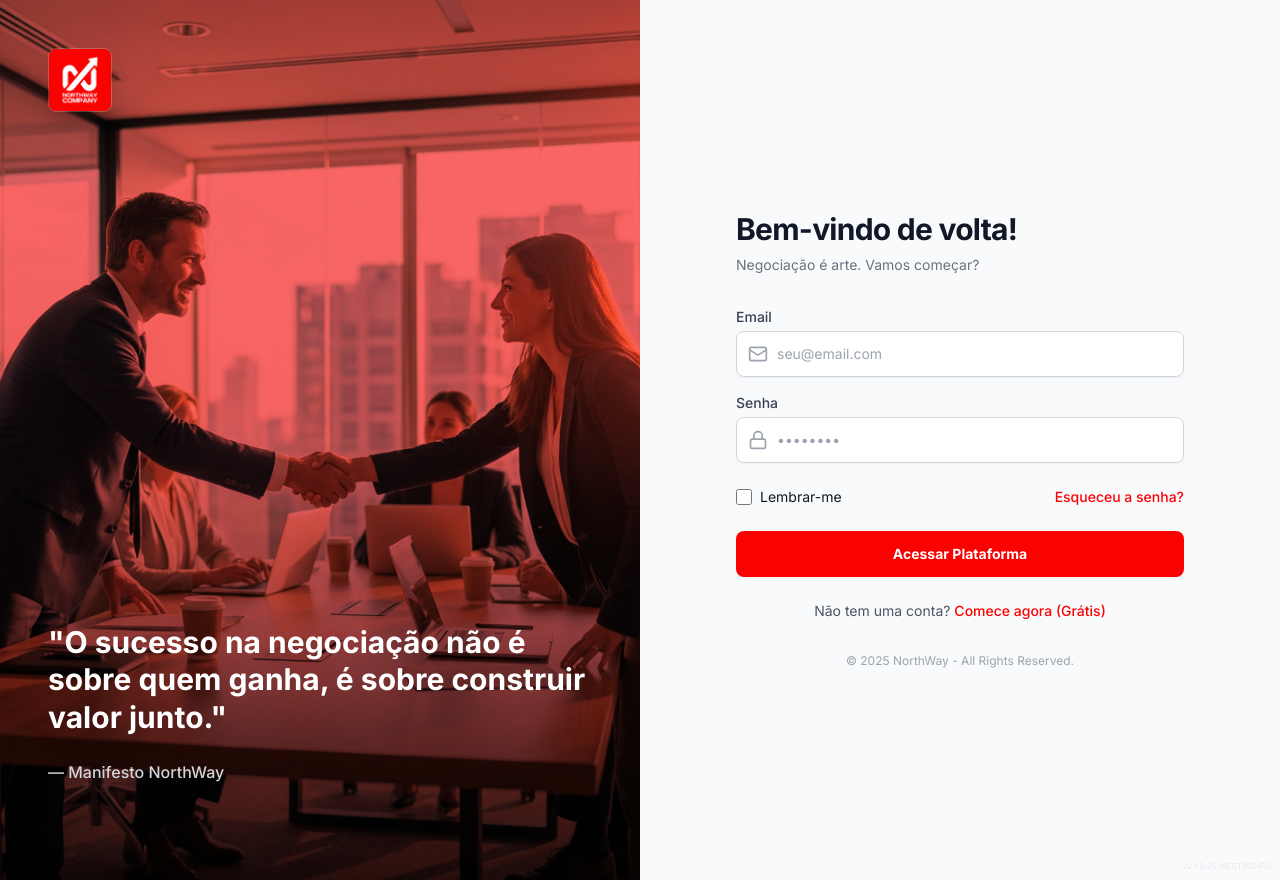
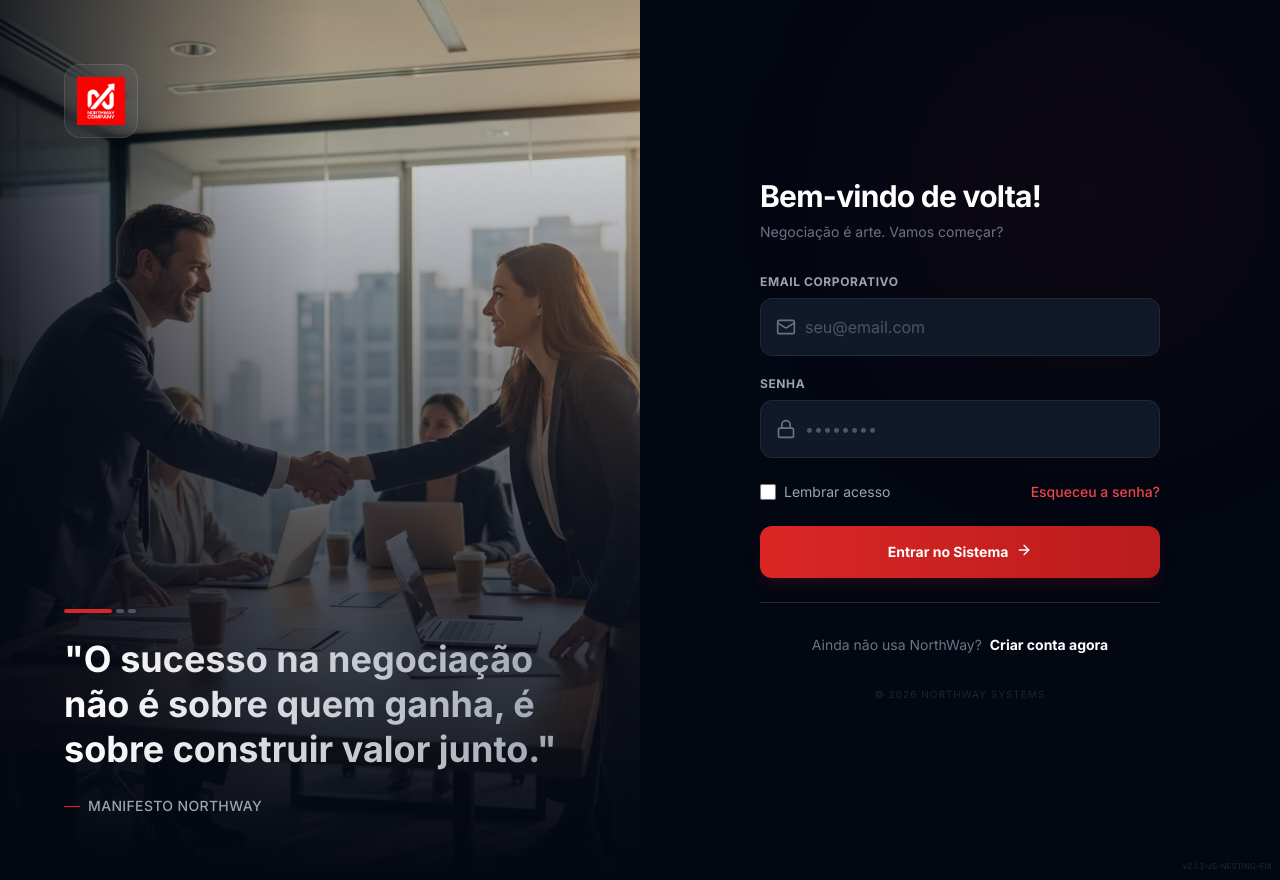
Before and after one commit to marcioholm/NorthWay-2.0, a Flask app: page /login in a window 1280 px wide. Run offline with Flask 3, Linux system fonts and the light colour scheme; some libraries are stand-ins or nearby versions.

Commit message:
Feat: New Premium Dark Login Design (Removed 'Grátis')

```diff
--- a/northway_crm/templates/login.html
+++ b/northway_crm/templates/login.html
@@ -1,49 +1,66 @@
 {% extends "base.html" %}
 
 {% block content %}
-<div class="min-h-screen flex bg-white">
-    <!-- Left Side: Image & Branding -->
-    <div class="hidden lg:flex lg:w-1/2 relative bg-northway-dark overflow-hidden">
+<div class="min-h-screen flex bg-gray-950 text-white font-sans selection:bg-red-600 selection:text-white">
+    <!-- Left Side: Cinematic Image -->
+    <div class="hidden lg:flex lg:w-1/2 relative overflow-hidden">
+        <!-- Background Image with Zoom Effect -->
         <div id="login-bg-image"
-            class="absolute inset-0 bg-cover bg-center transition-transform duration-[20s] transform scale-105 hover:scale-110"
+            class="absolute inset-0 bg-cover bg-center transition-transform duration-[30s] ease-out transform scale-100 hover:scale-110"
             data-bg="{{ url_for('static', filename='images/login-bg.png') }}"></div>
-        <!-- Red Overlay -->
-        <div class="absolute inset-0 bg-northway-red/60 mix-blend-multiply"></div>
-        <div class="absolute inset-0 bg-gradient-to-t from-black/80 via-transparent to-transparent"></div>
 
-        <div class="relative z-10 p-12 flex flex-col justify-between h-full w-full">
+        <!-- Premium Gradient Overlay -->
+        <div class="absolute inset-0 bg-gradient-to-t from-gray-950 via-gray-900/60 to-transparent"></div>
+        <div class="absolute inset-0 bg-gradient-to-r from-gray-950 via-transparent to-transparent opacity-80"></div>
+
+        <!-- Content -->
+        <div class="relative z-10 p-16 flex flex-col justify-between h-full w-full">
             <div>
-                <!-- Original Logo with style -->
-                <img src="{{ url_for('static', filename='images/logo.png') }}" alt="NorthWay"
-                    class="h-16 w-auto rounded-lg shadow-xl border border-white/20">
+                <!-- Logo Floating -->
+                <div class="inline-flex p-3 rounded-2xl bg-white/5 backdrop-blur-md border border-white/10 shadow-2xl">
+                    <img src="{{ url_for('static', filename='images/logo.png') }}" alt="NorthWay" class="h-12 w-auto">
+                </div>
             </div>
 
-            <div class="mb-12">
-                <blockquote class="text-white text-3xl font-bold leading-tight mb-6">
+            <div class="max-w-xl">
+                <div class="flex gap-1 mb-6">
+                    <div class="h-1 w-12 bg-red-600 rounded-full"></div>
+                    <div class="h-1 w-2 bg-gray-600 rounded-full"></div>
+                    <div class="h-1 w-2 bg-gray-600 rounded-full"></div>
+                </div>
+                <blockquote
+                    class="text-4xl font-bold leading-tight mb-6 text-transparent bg-clip-text bg-gradient-to-r from-white to-gray-400">
                     "O sucesso na negociação não é sobre quem ganha, é sobre construir valor junto."
                 </blockquote>
-                <p class="text-gray-300 font-medium">— Manifesto NorthWay</p>
+                <p class="text-gray-400 font-medium tracking-wide uppercase text-sm flex items-center gap-2">
+                    <span class="w-4 h-[1px] bg-red-600"></span> Manifesto NorthWay
+                </p>
             </div>
         </div>
     </div>
 
     <!-- Right Side: Login Form -->
-    <div class="w-full lg:w-1/2 flex items-center justify-center p-8 lg:p-12 bg-gray-50">
-        <div class="w-full max-w-md space-y-8">
+    <div class="w-full lg:w-1/2 flex items-center justify-center p-8 lg:p-16 bg-gray-950 relative">
+        <!-- Decorator -->
+        <div class="absolute top-0 right-0 w-96 h-96 bg-red-600/5 rounded-full blur-[100px] pointer-events-none"></div>
+
+        <div class="w-full max-w-[400px] space-y-8 relative z-10">
             <div class="text-center lg:text-left">
+                <!-- Mobile Logo -->
                 <div class="flex justify-center lg:justify-start lg:hidden mb-10">
                     <img src="{{ url_for('static', filename='images/logo.png') }}" alt="NorthWay" class="h-10 w-auto">
                 </div>
-                <h2 class="text-3xl font-bold text-gray-900 tracking-tight">Bem-vindo de volta!</h2>
-                <p class="mt-2 text-sm text-gray-500" id="sales-quote">Pronto para fechar novos negócios hoje?</p>
+
+                <h2 class="text-3xl font-bold tracking-tight text-white">Bem-vindo de volta!</h2>
+                <p class="mt-2 text-sm text-gray-500" id="sales-quote">Foco no cliente, o resto vem.</p>
             </div>
 
             {% with messages = get_flashed_messages(with_categories=true) %}
             {% if messages %}
             {% for category, message in messages %}
-            <div class="p-4 rounded-lg bg-red-50 border border-red-100 flex items-start gap-3">
-                <i data-lucide="alert-circle" class="w-5 h-5 text-red-600 flex-shrink-0 mt-0.5"></i>
-                <p class="text-sm text-red-700">{{ message }}</p>
+            <div class="p-4 rounded-xl bg-red-500/10 border border-red-500/20 flex items-start gap-3 animate-fade-in">
+                <i data-lucide="alert-circle" class="w-5 h-5 text-red-500 flex-shrink-0 mt-0.5"></i>
+                <p class="text-sm text-red-400 font-medium">{{ message }}</p>
             </div>
             {% endfor %}
             {% endif %}
@@ -51,28 +68,33 @@
 
             <form class="mt-8 space-y-6" action="{{ url_for('auth.login') }}" method="POST"
                 onsubmit="showLoadingState(this)">
-                <div class="space-y-4">
-                    <div>
-                        <label for="email" class="block text-sm font-medium text-gray-700">Email</label>
-                        <div class="mt-1 relative rounded-md shadow-sm">
-                            <div class="absolute inset-y-0 left-0 pl-3 flex items-center pointer-events-none">
-                                <i data-lucide="mail" class="h-5 w-5 text-gray-400" aria-hidden="true"></i>
+                <div class="space-y-5">
+                    <div class="group">
+                        <label for="email"
+                            class="block text-xs font-bold text-gray-400 uppercase tracking-wider mb-2 group-focus-within:text-red-500 transition-colors">Email
+                            Corporativo</label>
+                        <div class="relative">
+                            <div class="absolute inset-y-0 left-0 pl-4 flex items-center pointer-events-none">
+                                <i data-lucide="mail"
+                                    class="h-5 w-5 text-gray-500 group-focus-within:text-white transition-colors"></i>
                             </div>
                             <input id="email" name="email" type="email" autocomplete="email" required
-                                class="block w-full pl-10 pr-3 py-3 border border-gray-300 rounded-lg focus:outline-none focus:ring-2 focus:ring-northway-red focus:border-northway-red text-sm transition-all"
+                                class="block w-full pl-11 pr-4 py-4 bg-gray-900 border border-gray-800 rounded-xl focus:outline-none focus:ring-2 focus:ring-red-600/50 focus:border-red-600 text-white placeholder-gray-600 transition-all shadow-inner"
                                 placeholder="seu@email.com">
                         </div>
                     </div>
 
-                    <div>
-                        <label for="password" class="block text-sm font-medium text-gray-700">Senha</label>
-                        <div class="mt-1 relative rounded-md shadow-sm">
-                            <div class="absolute inset-y-0 left-0 pl-3 flex items-center pointer-events-none">
-                                <i data-lucide="lock" class="h-5 w-5 text-gray-400" aria-hidden="true"></i>
+                    <div class="group">
+                        <label for="password"
+                            class="block text-xs font-bold text-gray-400 uppercase tracking-wider mb-2 group-focus-within:text-red-500 transition-colors">Senha</label>
+                        <div class="relative">
+                            <div class="absolute inset-y-0 left-0 pl-4 flex items-center pointer-events-none">
+                                <i data-lucide="lock"
+                                    class="h-5 w-5 text-gray-500 group-focus-within:text-white transition-colors"></i>
                             </div>
                             <input id="password" name="password" type="password" autocomplete="current-password"
                                 required
-                                class="block w-full pl-10 pr-3 py-3 border border-gray-300 rounded-lg focus:outline-none focus:ring-2 focus:ring-northway-red focus:border-northway-red text-sm transition-all"
+                                class="block w-full pl-11 pr-4 py-4 bg-gray-900 border border-gray-800 rounded-xl focus:outline-none focus:ring-2 focus:ring-red-600/50 focus:border-red-600 text-white placeholder-gray-600 transition-all shadow-inner"
                                 placeholder="••••••••">
                         </div>
                     </div>
@@ -81,32 +103,36 @@
                 <div class="flex items-center justify-between">
                     <div class="flex items-center">
                         <input id="remember-me" name="remember-me" type="checkbox"
-                            class="h-4 w-4 text-northway-red focus:ring-northway-red border-gray-300 rounded">
-                        <label for="remember-me" class="ml-2 block text-sm text-gray-900">Lembrar-me</label>
+                            class="h-4 w-4 bg-gray-800 border-gray-700 rounded text-red-600 focus:ring-red-600 focus:ring-offset-gray-900">
+                        <label for="remember-me"
+                            class="ml-2 block text-sm text-gray-400 select-none cursor-pointer hover:text-gray-300">Lembrar
+                            acesso</label>
                     </div>
                     <div class="text-sm">
-                        <a href="#" class="font-medium text-northway-red hover:text-red-700">Esqueceu a senha?</a>
+                        <a href="#" class="font-medium text-red-500 hover:text-red-400 transition-colors">Esqueceu a
+                            senha?</a>
                     </div>
                 </div>
 
                 <button type="submit"
-                    class="w-full flex justify-center py-3 px-4 border border-transparent rounded-lg shadow-sm text-sm font-bold text-white bg-northway-red hover:bg-red-700 focus:outline-none focus:ring-2 focus:ring-offset-2 focus:ring-northway-red transition-all transform hover:scale-[1.01]">
-                    Acessar Plataforma
+                    class="w-full flex justify-center py-4 px-4 rounded-xl shadow-lg shadow-red-900/20 text-sm font-bold text-white bg-gradient-to-r from-red-600 to-red-700 hover:from-red-500 hover:to-red-600 focus:outline-none focus:ring-2 focus:ring-offset-2 focus:ring-offset-gray-900 focus:ring-red-600 transition-all transform hover:-translate-y-1">
+                    Entrar no Sistema
+                    <i data-lucide="arrow-right" class="ml-2 w-4 h-4"></i>
                 </button>
 
-                <div class="mt-6 text-center">
-                    <p class="text-sm text-gray-600">
-                        Não tem uma conta?
+                <div class="mt-8 text-center border-t border-gray-800 pt-8">
+                    <p class="text-sm text-gray-500">
+                        Ainda não usa NorthWay?
                         <a href="{{ url_for('auth.register') }}"
-                            class="font-medium text-northway-red hover:text-red-700 hover:underline">
-                            Comece agora (Grátis)
+                            class="font-bold text-white hover:text-red-500 transition-colors cursor-pointer ml-1">
+                            Criar conta agora
                         </a>
                     </p>
                 </div>
             </form>
 
-            <p class="mt-8 text-center text-xs text-gray-400">
-                &copy; 2025 NorthWay - All Rights Reserved.
+            <p class="text-center text-[10px] text-gray-700 uppercase tracking-widest mt-12 opacity-50">
+                &copy; 2026 NorthWay Systems
             </p>
         </div>
     </div>
@@ -114,7 +140,7 @@
 
 <script>
     (function () {
-        // Motivational Quotes for the Form Title
+        // Motivational Quotes
         const quotes = [
             "Pronto para superar metas hoje?",
             "Negociação é arte. Vamos começar?",
@@ -123,14 +149,22 @@
             "Transforme leads em parcerias."
         ];
         const quoteEl = document.getElementById('sales-quote');
+        const rand = Math.floor(Math.random() * quotes.length);
         if (quoteEl) {
-            quoteEl.innerText = quotes[Math.floor(Math.random() * quotes.length)];
+            quoteEl.innerText = quotes[rand];
         }
 
-        // Apply Background Image (Fixes CSS Linter Issue)
+        // Apply Background
         const bg = document.getElementById('login-bg-image');
         if (bg) {
             bg.style.backgroundImage = `url('${bg.getAttribute('data-bg')}')`;
+
+            // Subtle Parallax effect on mouse move for desktop
+            document.addEventListener('mousemove', (e) => {
+                const x = (window.innerWidth - e.pageX * 2) / 100;
+                const y = (window.innerHeight - e.pageY * 2) / 100;
+                bg.style.transform = `scale(1.1) translate(${x}px, ${y}px)`;
+            });
         }
     })();
 </script>
```
